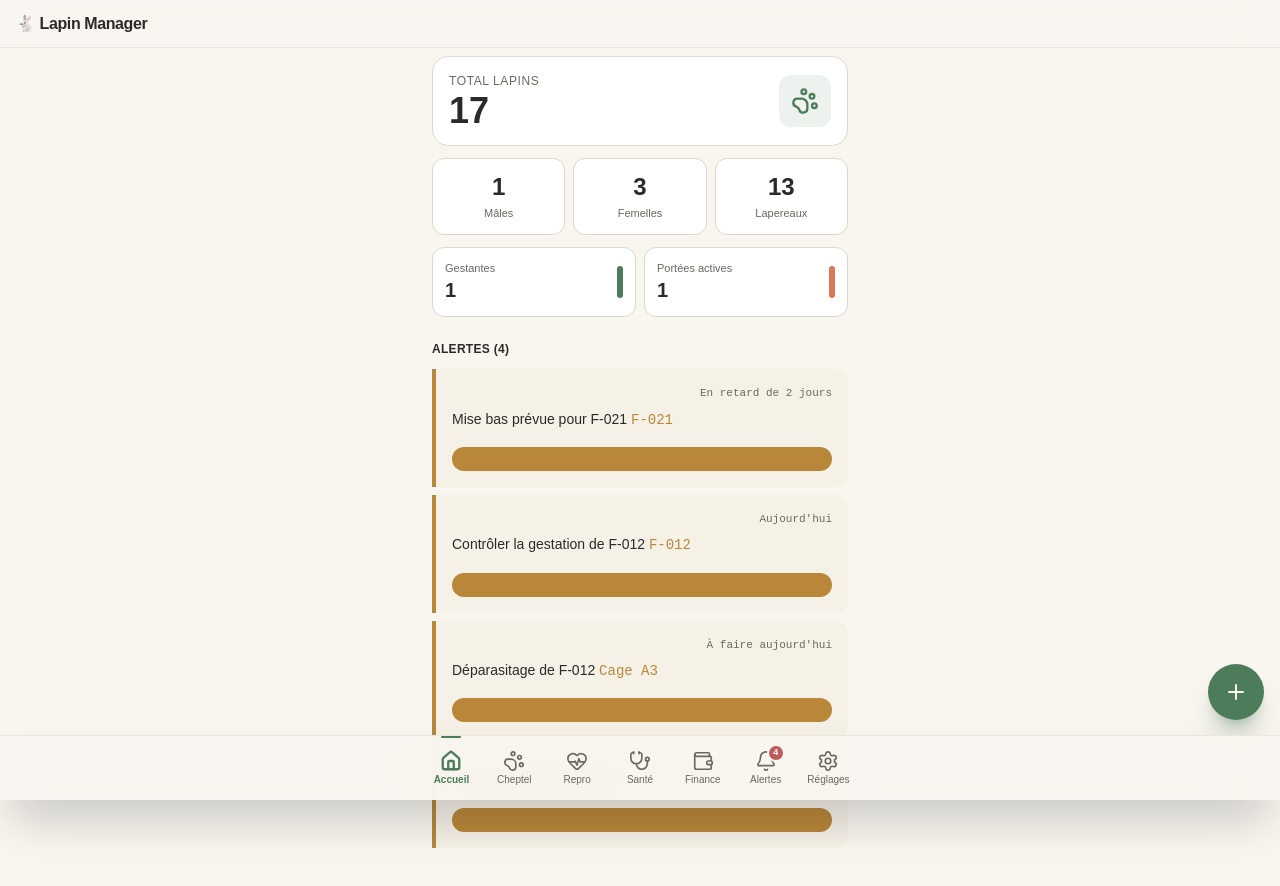
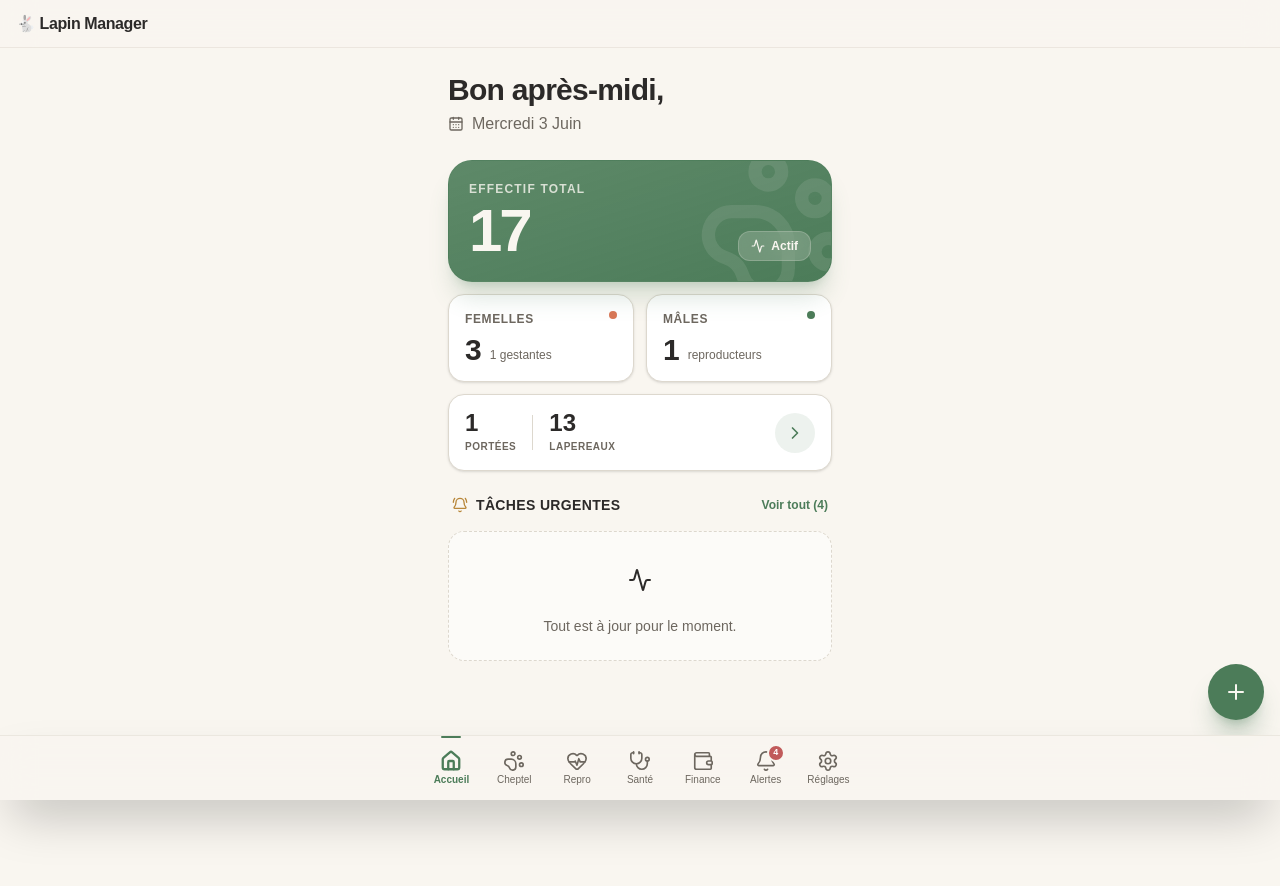
Before and after one commit to layesamake/gestionlapin, a React (Vite) app: page / in a window 1280 px wide. Shown: the top 886 px of the page. Built offline with nearby package versions, Linux system fonts and the light colour scheme.

Commit message:
feat: redesign dashboard with Bento Grid and premium UI

```diff
--- a/src/pages/Dashboard.tsx
+++ b/src/pages/Dashboard.tsx
@@ -1,6 +1,6 @@
-import React from 'react';
+import React, { useMemo } from 'react';
 import { useNavigate } from 'react-router-dom';
-import { PawPrint, Heart, Syringe, MonitorSmartphone, Plus } from 'lucide-react';
+import { PawPrint, Heart, Syringe, MonitorSmartphone, Plus, BellRing, ChevronRight, Activity, CalendarDays, AlertTriangle, ShieldAlert } from 'lucide-react';
 import { useStore } from '../store/useStore';
 import { FAB } from '../components/ui/FAB';
 
@@ -8,20 +8,33 @@ export const Dashboard: React.FC = () => {
   const navigate = useNavigate();
   const { animals, portees, alertes, removeAlerte } = useStore();
 
+  // Greeting & Date logic
+  const { greeting, currentDate } = useMemo(() => {
+    const hour = new Date().getHours();
+    const isMorning = hour >= 5 && hour < 12;
+    const isAfternoon = hour >= 12 && hour < 18;
+    const greet = isMorning ? 'Bonjour' : isAfternoon ? 'Bon après-midi' : 'Bonsoir';
+
+    const dateOpts: Intl.DateTimeFormatOptions = { weekday: 'long', day: 'numeric', month: 'long' };
+    const dateStr = new Date().toLocaleDateString('fr-FR', dateOpts);
+
+    return { greeting: greet, currentDate: dateStr };
+  }, []);
+
   // Dynamic indicators calculation
   const aliveAnimals = animals.filter(a => a.status !== 'Mort');
-  const totalLapins = aliveAnimals.length + portees.reduce((sum, p) => {
-    const match = p.effectif.match(/(\d+)/);
-    return sum + (match ? parseInt(match[1]) : 0);
-  }, 0);
-  const malesActifs = aliveAnimals.filter(a => a.gender === 'M' || a.type.toLowerCase().includes('mâle')).length;
-  const femellesRepr = aliveAnimals.filter(a => a.gender === 'F' || a.type.toLowerCase().includes('femelle')).length;
-  const femellesGestantesCount = aliveAnimals.filter(a => a.status === 'Gestante').length;
-  const porteesEnCoursCount = portees.filter(p => p.status === 'En cours').length;
   const totalLapereaux = portees.reduce((sum, p) => {
     const match = p.effectif.match(/(\d+)/);
     return sum + (match ? parseInt(match[1]) : 0);
   }, 0);
+  const totalLapins = aliveAnimals.length + totalLapereaux;
+
+  const malesActifs = aliveAnimals.filter(a => a.gender === 'M' || a.type?.toLowerCase().includes('mâle')).length;
+  const femellesRepr = aliveAnimals.filter(a => a.gender === 'F' || a.type?.toLowerCase().includes('femelle')).length;
+  const femellesGestantesCount = aliveAnimals.filter(a => a.status === 'Gestante').length;
+  const porteesEnCoursCount = portees.filter(p => p.status === 'En cours').length;
+
+  const urgentAlertes = alertes.filter(a => a.type === 'danger' || a.type === 'warning').slice(0, 3);
 
   const handleAlertClick = (action: string, id: number) => {
     removeAlerte(id);
@@ -60,101 +73,156 @@ export const Dashboard: React.FC = () => {
   ];
 
   return (
-    <>
-      {/* Key Indicators — Simplified: 3 primary + 3 secondary */}
-      <section className="space-y-3 mb-6">
-        {/* Primary KPI */}
-        <div className="bg-surface border border-border p-4 rounded-2xl flex items-center justify-between">
+    <div className="pb-24 pt-4 px-4 space-y-6">
+      {/* Header Section */}
+      <header className="animate-fade-in [animation-delay:50ms] mb-6">
+        <h1 className="text-3xl font-display font-extrabold tracking-tight text-foreground">
+          {greeting},
+        </h1>
+        <p className="text-muted font-medium flex items-center gap-2 mt-1 capitalize">
+          <CalendarDays className="w-4 h-4" /> {currentDate}
+        </p>
+      </header>
+
+      {/* Bento Grid - KPIs */}
+      <section className="grid grid-cols-2 gap-3">
+        {/* Main KPI - Full Width */}
+        <div className="col-span-2 bg-gradient-to-br from-primary/90 to-primary text-background rounded-3xl p-5 shadow-xl shadow-primary/20 relative overflow-hidden animate-fade-in [animation-delay:100ms] border border-primary/20">
+          <div className="absolute -right-6 -bottom-6 opacity-10 pointer-events-none">
+            <PawPrint className="w-40 h-40" />
+          </div>
+          <div className="relative z-10 flex justify-between items-end">
             <div>
-            <p className="text-muted text-xs font-medium uppercase tracking-wider">Total Lapins</p>
-            <p className="text-4xl font-bold font-sans text-foreground leading-none mt-1">{totalLapins}</p>
+              <p className="text-background/80 text-xs font-bold uppercase tracking-widest mb-1">Effectif Total</p>
+              <p className="text-6xl font-display font-black leading-none tracking-tighter">{totalLapins}</p>
             </div>
-          <div className="p-3 bg-primary/10 rounded-xl">
-            <PawPrint className="text-primary w-7 h-7" />
+            <div className="bg-background/20 backdrop-blur-md px-3 py-1.5 rounded-xl border border-background/20 flex items-center gap-1.5">
+              <Activity className="w-3.5 h-3.5" />
+              <span className="text-xs font-bold">Actif</span>
+            </div>
           </div>
         </div>
 
         {/* Secondary KPIs */}
-        <div className="grid grid-cols-3 gap-2">
-          <div className="bg-surface border border-border p-3 rounded-xl text-center">
-            <p className="text-2xl font-bold text-foreground">{malesActifs}</p>
-            <p className="text-[11px] text-muted font-medium mt-0.5">Mâles</p>
+        <div className="bg-surface border border-border rounded-2xl p-4 flex flex-col justify-between animate-fade-in [animation-delay:150ms] shadow-sm hover:border-primary/30 transition-colors">
+          <div className="flex justify-between items-start mb-2">
+            <p className="text-muted text-xs font-bold uppercase tracking-wider">Femelles</p>
+            <div className="w-2 h-2 rounded-full bg-secondary"></div>
           </div>
-          <div className="bg-surface border border-border p-3 rounded-xl text-center">
-            <p className="text-2xl font-bold text-foreground">{femellesRepr}</p>
-            <p className="text-[11px] text-muted font-medium mt-0.5">Femelles</p>
-          </div>
-          <div className="bg-surface border border-border p-3 rounded-xl text-center">
-            <p className="text-2xl font-bold text-foreground">{totalLapereaux}</p>
-            <p className="text-[11px] text-muted font-medium mt-0.5">Lapereaux</p>
+          <div className="flex items-end gap-2">
+            <p className="text-3xl font-display font-bold text-foreground leading-none">{femellesRepr}</p>
+            <span className="text-xs text-muted font-medium mb-0.5">{femellesGestantesCount} gestantes</span>
           </div>
         </div>
 
-        {/* Status indicators */}
-        <div className="grid grid-cols-2 gap-2">
-          <div className="bg-surface border border-border p-3 rounded-xl flex items-center justify-between">
+        <div className="bg-surface border border-border rounded-2xl p-4 flex flex-col justify-between animate-fade-in [animation-delay:200ms] shadow-sm hover:border-primary/30 transition-colors">
+          <div className="flex justify-between items-start mb-2">
+            <p className="text-muted text-xs font-bold uppercase tracking-wider">Mâles</p>
+            <div className="w-2 h-2 rounded-full bg-primary"></div>
+          </div>
+          <div className="flex items-end gap-2">
+            <p className="text-3xl font-display font-bold text-foreground leading-none">{malesActifs}</p>
+            <span className="text-xs text-muted font-medium mb-0.5">reproducteurs</span>
+          </div>
+        </div>
+
+        {/* Portées & Lapereaux span */}
+        <div className="col-span-2 bg-surface border border-border rounded-2xl p-4 flex justify-between items-center animate-fade-in [animation-delay:250ms] shadow-sm">
+          <div className="flex gap-4">
             <div>
-              <p className="text-[11px] text-muted font-medium">Gestantes</p>
-              <p className="text-xl font-bold text-foreground">{femellesGestantesCount}</p>
+              <p className="text-2xl font-display font-bold text-foreground leading-none">{porteesEnCoursCount}</p>
+              <p className="text-[10px] text-muted font-bold uppercase tracking-wider mt-1">Portées</p>
             </div>
-            <div className="w-1.5 h-8 rounded-full bg-primary" />
+            <div className="w-px bg-border my-1"></div>
+            <div>
+              <p className="text-2xl font-display font-bold text-foreground leading-none">{totalLapereaux}</p>
+              <p className="text-[10px] text-muted font-bold uppercase tracking-wider mt-1">Lapereaux</p>
             </div>
-          <div className="bg-surface border border-border p-3 rounded-xl flex items-center justify-between">
-            <div>
-              <p className="text-[11px] text-muted font-medium">Portées actives</p>
-              <p className="text-xl font-bold text-foreground">{porteesEnCoursCount}</p>
           </div>
-            <div className="w-1.5 h-8 rounded-full bg-secondary" />
-          </div>
+          <button
+            onClick={() => navigate('/reproduction')}
+            className="w-10 h-10 rounded-full bg-primary/10 text-primary flex items-center justify-center hover:bg-primary/20 transition-colors active:scale-95"
+          >
+            <ChevronRight className="w-5 h-5" />
+          </button>
         </div>
       </section>
 
-      {/* Daily Alerts */}
-      {alertes.length > 0 && (
-        <section className="mb-6">
-          <div className="flex items-center justify-between mb-3">
-            <h2 className="text-foreground font-semibold text-xs uppercase tracking-wide">
-              Alertes ({alertes.length})
+      {/* Urgent Alerts Section */}
+      <section className="animate-fade-in [animation-delay:300ms]">
+        <div className="flex items-center justify-between mb-4 px-1">
+          <h2 className="text-foreground font-bold text-sm uppercase tracking-wide flex items-center gap-2">
+            <BellRing className="w-4 h-4 text-warning" />
+            Tâches Urgentes
           </h2>
+          {alertes.length > 3 && (
+            <button
+              onClick={() => navigate('/alertes')}
+              className="text-primary text-xs font-bold hover:underline"
+            >
+              Voir tout ({alertes.length})
+            </button>
+          )}
         </div>
-          <div className="space-y-2">
-            {alertes.map((alert) => (
-              <div key={alert.id} className={`bg-surface border-l-4 rounded-r-xl p-4 ${
-                alert.type === 'danger' ? 'border-danger bg-danger/5' : 'border-warning bg-warning/5'
+
+        {urgentAlertes.length === 0 ? (
+          <div className="bg-surface/50 border border-dashed border-border rounded-2xl p-6 text-center">
+            <div className="w-12 h-12 rounded-full bg-success/10 flex items-center justify-center mx-auto mb-3">
+              <Activity className="w-6 h-6 text-success" />
+            </div>
+            <p className="text-sm font-medium text-muted">Tout est à jour pour le moment.</p>
+          </div>
+        ) : (
+          <div className="space-y-3">
+            {urgentAlertes.map((alert) => (
+              <div
+                key={alert.id}
+                className={`group relative overflow-hidden rounded-2xl p-4 border transition-all active:scale-[0.98] cursor-pointer
+                  ${alert.type === 'danger'
+                    ? 'bg-danger/5 border-danger/20 hover:border-danger/40'
+                    : 'bg-warning/5 border-warning/20 hover:border-warning/40'}`}
+                onClick={() => handleAlertClick(alert.action, alert.id)}
+              >
+                <div className="absolute top-0 left-0 w-1.5 h-full bg-current opacity-50" style={{ color: alert.type === 'danger' ? 'var(--color-danger)' : 'var(--color-warning)' }}></div>
+
+                <div className="flex gap-3 items-start pl-2">
+                  <div className={`mt-0.5 p-1.5 rounded-lg shrink-0 ${
+                    alert.type === 'danger' ? 'bg-danger/20 text-danger' : 'bg-warning/20 text-warning'
                   }`}>
-                <div className="flex justify-between items-start mb-2">
-                  <span className={`${
+                    {alert.type === 'danger' ? <ShieldAlert className="w-4 h-4" /> : <AlertTriangle className="w-4 h-4" />}
+                  </div>
+
+                  <div className="flex-grow min-w-0">
+                    <div className="flex justify-between items-start mb-0.5">
+                      <span className={`text-[10px] font-bold uppercase tracking-widest ${
                         alert.type === 'danger' ? 'text-danger' : 'text-warning'
-                  } text-[11px] font-bold uppercase`}>
+                      }`}>
                         {alert.badge}
                       </span>
-                  <span className="text-muted font-mono text-[11px]">{alert.time}</span>
+                      <span className="text-muted font-mono text-[10px]">{alert.time}</span>
                     </div>
-                <p className="text-foreground text-sm leading-snug mb-3">
-                  {alert.title} <span className={`font-mono ${
-                    alert.type === 'danger' ? 'text-danger' : 'text-warning'
-                  }`}>{alert.subject}</span> {alert.location && `(Cage `}
-                  {alert.location && <span className="font-mono">{alert.location.replace('Cage ', '')}</span>}
-                  {alert.location && `)`}
+                    <h3 className="text-sm font-bold text-foreground leading-tight truncate">
+                      {alert.title}
+                    </h3>
+                    <p className="text-xs text-muted mt-1 flex items-center gap-1.5">
+                      <span className="font-mono text-foreground">{alert.subject}</span>
+                      {alert.location && (
+                        <>
+                          <span className="w-1 h-1 rounded-full bg-border"></span>
+                          <span>{alert.location}</span>
+                        </>
+                      )}
                     </p>
-                <button
-                  onClick={() => handleAlertClick(alert.action, alert.id)}
-                  className={`w-full py-3 text-sm font-bold rounded-xl transition-all active:scale-[0.97] ${
-                    alert.type === 'danger'
-                      ? 'bg-danger text-white'
-                      : 'bg-warning text-background'
-                  }`}
-                >
-                  {alert.action}
-                </button>
+                  </div>
+                </div>
               </div>
             ))}
           </div>
+        )}
       </section>
-      )}
 
-      {/* FAB — replaces the old "Actions Rapides" section */}
+      {/* FAB */}
       <FAB actions={fabActions} mainIcon={<Plus className="w-6 h-6" />} />
-    </>
+    </div>
   );
 };
```
Lines whose indentation alone changed are shown as unchanged.
